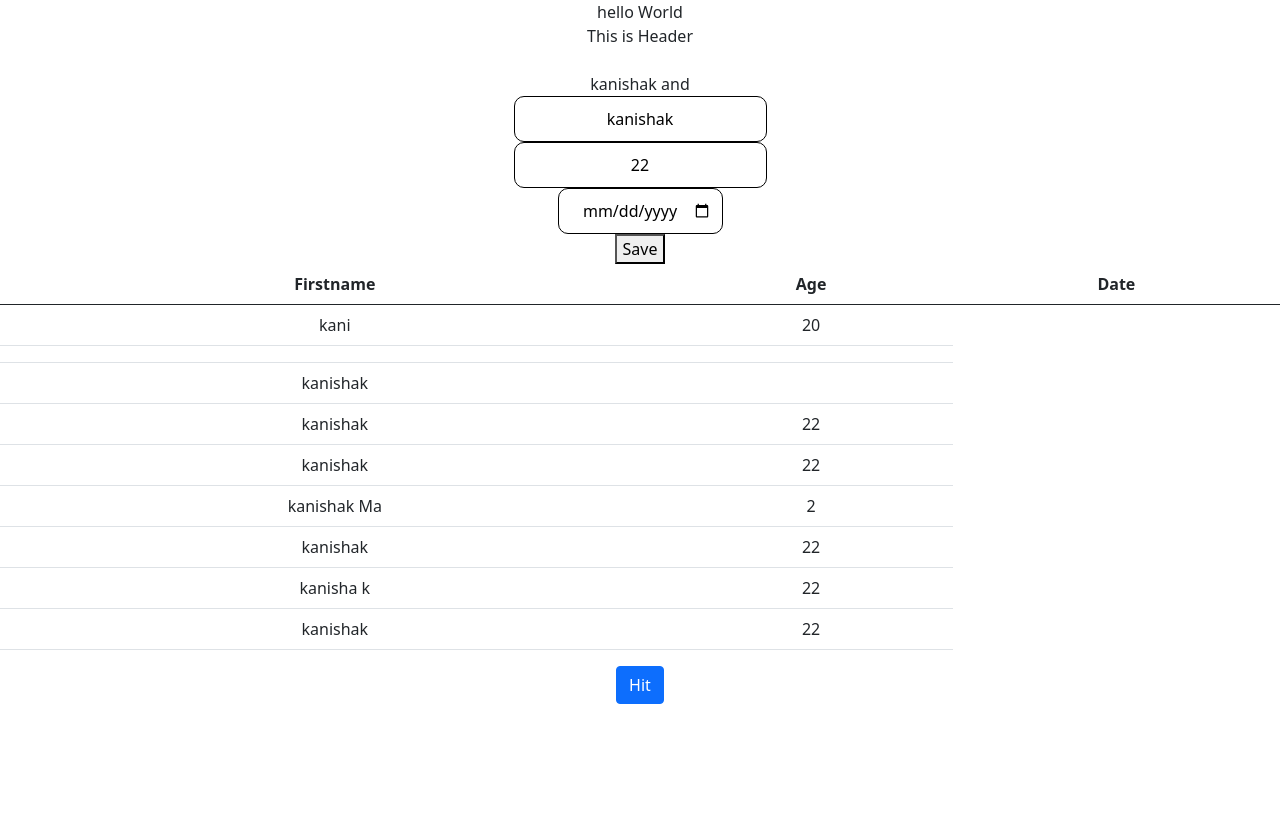
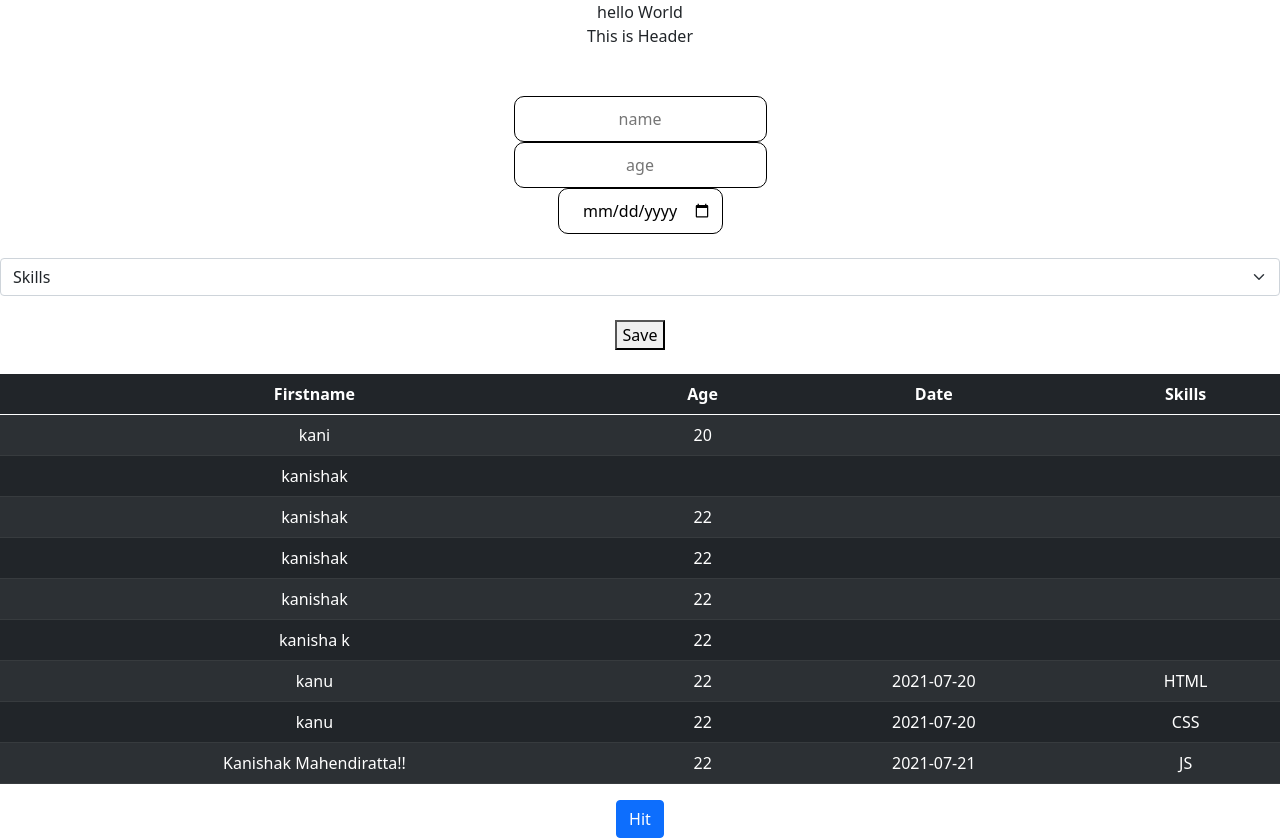
Before and after one commit to Kanishak-M/React, a React (Create React App) app in the folder user-app/: page / in a window 1280 px wide. Before the commit the page ends 800 px from the top, so only its background shows below. Built offline with nearby package versions, Linux system fonts and the light colour scheme; data requests are answered from the project's data file.

Commit message:
added add user info

```diff
--- a/user-app/db.json
+++ b/user-app/db.json
@@ -1,8 +1,5 @@
 {
   "users": [
-    {
-      "id": 2
-    },
     {
       "name": "kanishak",
       "location": "Bhiwani",
@@ -19,12 +16,6 @@
       "id": 6
     },
     {
-      "name": "kanishak Ma",
-      "age": "2",
-      "": "2",
-      "id": 7
-    },
-    {
       "name": "kanishak",
       "age": 22,
       "id": 8
@@ -35,10 +26,26 @@
       "id": 9
     },
     {
-      "name": "kanishak",
+      "name": "kanu",
       "age": 22,
-      "todayDate": "2021-07-17",
-      "id": 10
+      "todayDate": "2021-07-20",
+      "skills": "HTML",
+      "id": 11
+    },
+    {
+      "name": "kanu",
+      "age": 22,
+      "todayDate": "2021-07-20",
+      "skills": "CSS",
+      "id": 12
+    },
+    {
+      "name": "Kanishak Mahendiratta!!",
+      "age": "22",
+      "": "22",
+      "todayDate": "2021-07-21",
+      "skills": "JS",
+      "id": 13
     }
   ]
 }
--- a/user-app/src/App.js
+++ b/user-app/src/App.js
@@ -12,6 +12,7 @@ function App() {
         <Header/>
         <br/>
         <UserForm/>
+        <br/>
         <UserList/>
     </div>
   );
--- /dev/null
+++ b/user-app/src/components/Skills.js
@@ -0,0 +1,12 @@
+import React from 'react'
+
+export default function Skills() {
+    return (
+        <>
+        <option value="base">Skills</option>
+        <option value="HTML">HTML</option>
+        <option value="CSS">CSS</option>
+        <option value="JS">JS</option>
+        </>
+    )
+}
--- a/user-app/src/components/UserForm.js
+++ b/user-app/src/components/UserForm.js
@@ -1,36 +1,51 @@
 import React , {useState} from 'react'
 import axios from "axios"
+import Skills from './Skills'
 export default function UserForm() {
-    const [userName ,setUserName] = useState({name :"kanishak" ,age : 22 ,todayDate : Date() })
-
+    const [userName ,setUserName] = useState({})
+    const [addUser,setAddedUser] =useState(false);
+    const [hideInfo,setHideInfo] =useState();
     const userEventHandler = (event) => {
         console.log(event)
         setUserName({...userName , name : event.target.value})
     }
     const userAgeEventHandler = (event) => {
         console.log(event)
-        setUserName({...userName , age : event.target.value, [event.target.name] : event.target.value})
+        setUserName({...userName , age : event.target.value})
     }
     const userDateChangeHAndler = (e) => {
         setUserName({...userName , todayDate : e.target.value} )
         console.log(userName.todayDate)
     }
+    const userskillChangeHandler = (e) => {
+        setUserName({...userName , skills : e.target.value} )
+        console.log('hi',e.target.value)
+    }
     const save = (e) => {
-        try {
+        if(!addUser) {setAddedUser(true)
+            setTimeout(() => {
+                document.getElementsByTagName("h2")[0].style.display="none"
+            }, 3000)
             const promise = axios.post("http://localhost:4200/users",userName)
-            promise.then((response) =>{console.log(response)})
-        }catch(err){
+            promise.then((response) =>{console.log(response)}).catch( (err) => {
             console.log(err)
-        }
+        })
+    }
 
     }
     return (
         <div>
-            {userName.name}  and <br/>
-            <input value={userName.name}  onChange ={userEventHandler}/> <br/>
-            <input value={userName.age} onChange={userAgeEventHandler}/> <br/>
+            {(addUser) ? <h2> New User Added </h2> : <> </> }
+            {userName.name}<br/>
+            <input value={userName.name} placeholder="name" onChange ={userEventHandler}/> <br/>
+            <input value={userName.age} placeholder="age" onChange={userAgeEventHandler}/> <br/>
             <input type="date"  onChange={userDateChangeHAndler} /> <br/>
-            <button onClick={save}>Save</button>
+            <br/>
+            <select id="skill" className="form-select" onChange={userskillChangeHandler}>
+            <Skills />
+            </select>
+            <br/>
+            <button type="submit" onClick={save}>Save</button>
         </div>
     )
 }
--- a/user-app/src/components/UserList.js
+++ b/user-app/src/components/UserList.js
@@ -15,25 +15,29 @@ export default function UserList() {
     },[])
 
     return (
-        <div>
-              <table className="table">
+      <>
+    <table className="table table-dark table-striped">
     <thead>
       <tr>
         <th>Firstname</th>
         <th>Age</th>
         <th>Date</th>
+        <th>Skills</th>
+
       </tr>
     </thead>
     <tbody>
-     {users.map( (users, index) => {
+     {users.map( (users) => {
             return <tr key ={users.id}>
                         <td>{users.name}</td>
                         <td>{users.age}</td>
+                        <td>{users.todayDate}</td>
+                        <td>{users.skills}</td>
                     </tr>
                 })}
     </tbody>
   </table>
             <button className="btn btn-primary">Hit</button>
-        </div>
+      </>
     )
 }
```
